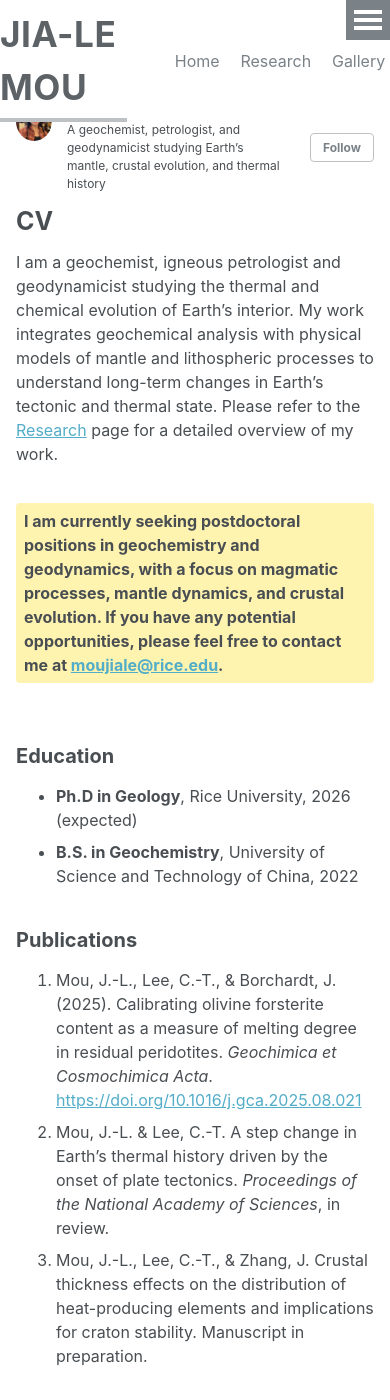
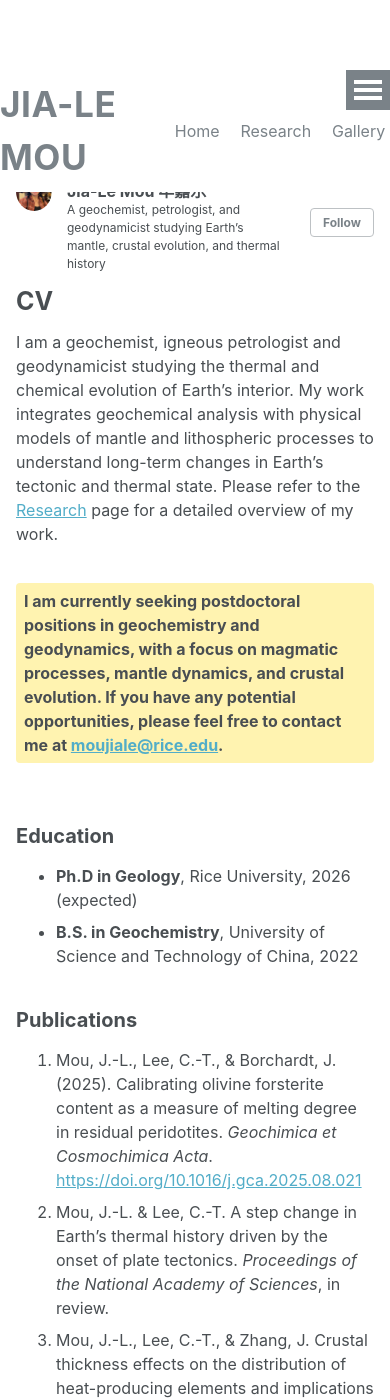
Before and after one commit to Mou-Jia-Le/Mou-Jia-Le.github.io, a Jekyll site: the page built from index.md, in a window 390 px wide and 1400 px high. Built offline with Jekyll 4.4.1, drawn with Linux system fonts in a browser that asks for light colours.

Commit message:
Update site content

```diff
--- a/_sass/_navigation.scss
+++ b/_sass/_navigation.scss
@@ -435,6 +435,22 @@
 }
 
 @media (max-width: 768px) {
+  .sidebar {
+    margin-top: 2rem !important; /* 根据遮挡程度调整这个值，通常 1.5rem-2rem 足够 */
+    position: relative;
+    z-index: 10; /* 确保它在内容层之上 */
+  }
+
+  /* 2. 确保头栏不会永久“压”在所有东西最上面 */
+  .masthead {
+    z-index: 20; /* 保持头栏在上，但我们要配合 margin 使用 */
+    position: relative;
+  }
+
+  /* 3. 如果是侧边栏内部的头像/文字被遮住 */
+  .author__content {
+    padding-top: 10px;
+  }
   /* 1. 调整名字 (第一个 li) 的间距，让后面的内容靠拢 */
   .greedy-nav .visible-links li:first-child a {
     font-size: 0.1rem !important;
```
